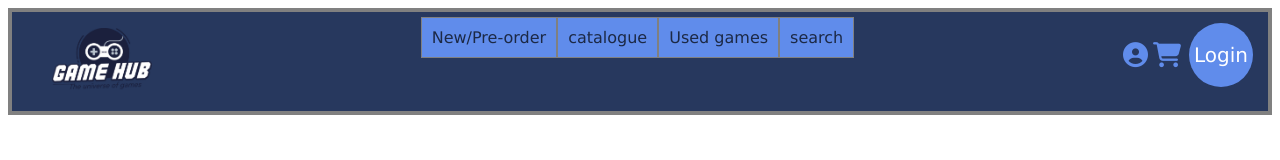
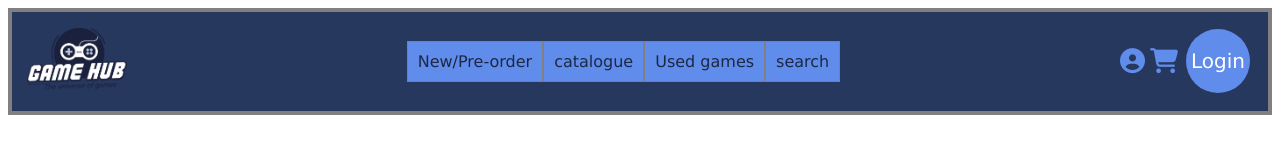
Before and after one commit to Purgatos81/FlexPractice, a plain HTML site: page index.html in a window 1280 px wide. Drawn offline with Linux system fonts and the light colour scheme.

Commit message:
Fixed alignement and margin in header

```diff
--- a/css/styles.css
+++ b/css/styles.css
@@ -6,11 +6,14 @@ header {
 
 ul {
     list-style-type: none;
+    margin-left: -25px;
+    margin-right: 18px;
 }
 
 .header-nav {
     display: flex;
     justify-content: space-between;
+    align-items: center;
 }
 
 .top-menu {
@@ -19,7 +22,7 @@ ul {
 
 .account-menu {
     display: flex;
-    margin: 15px 15px 0px 0px;
+    #margin: 15px 15px 0px 0px;
 }
 
 .nav-button {
```
